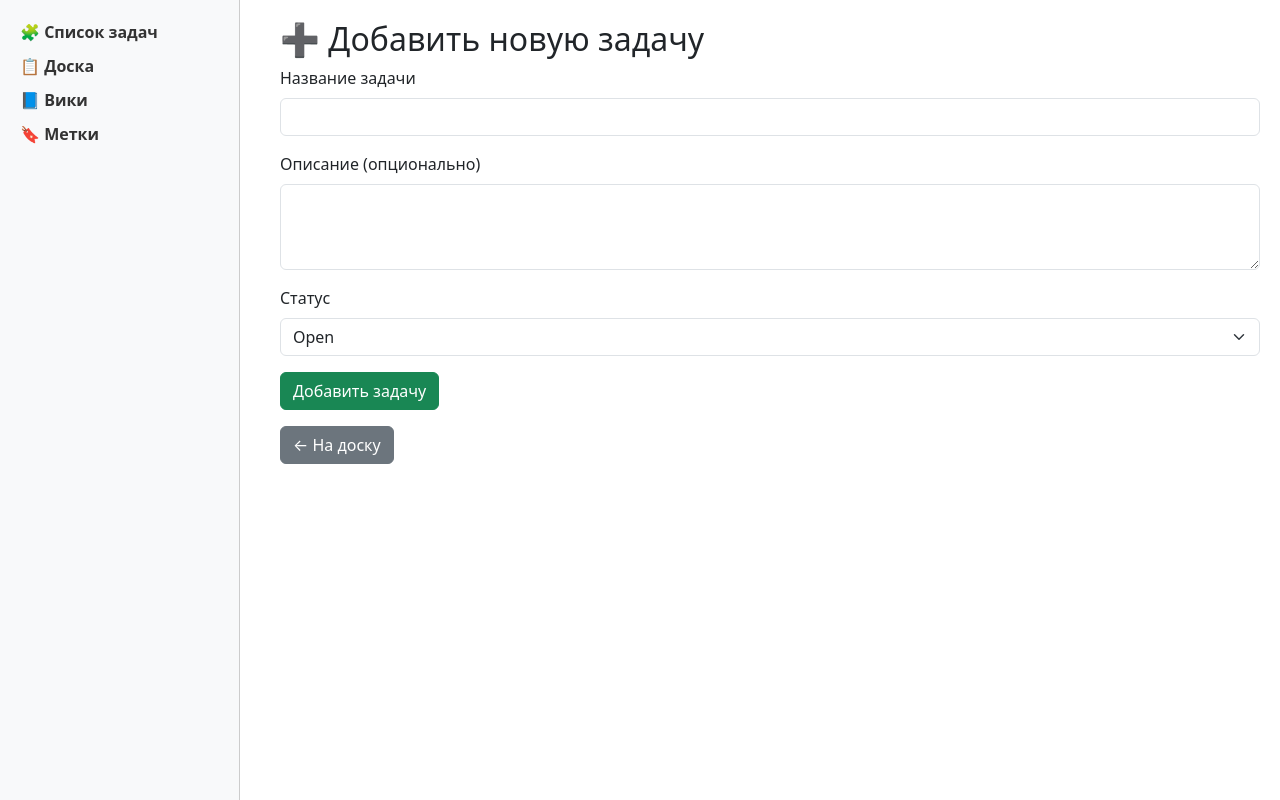
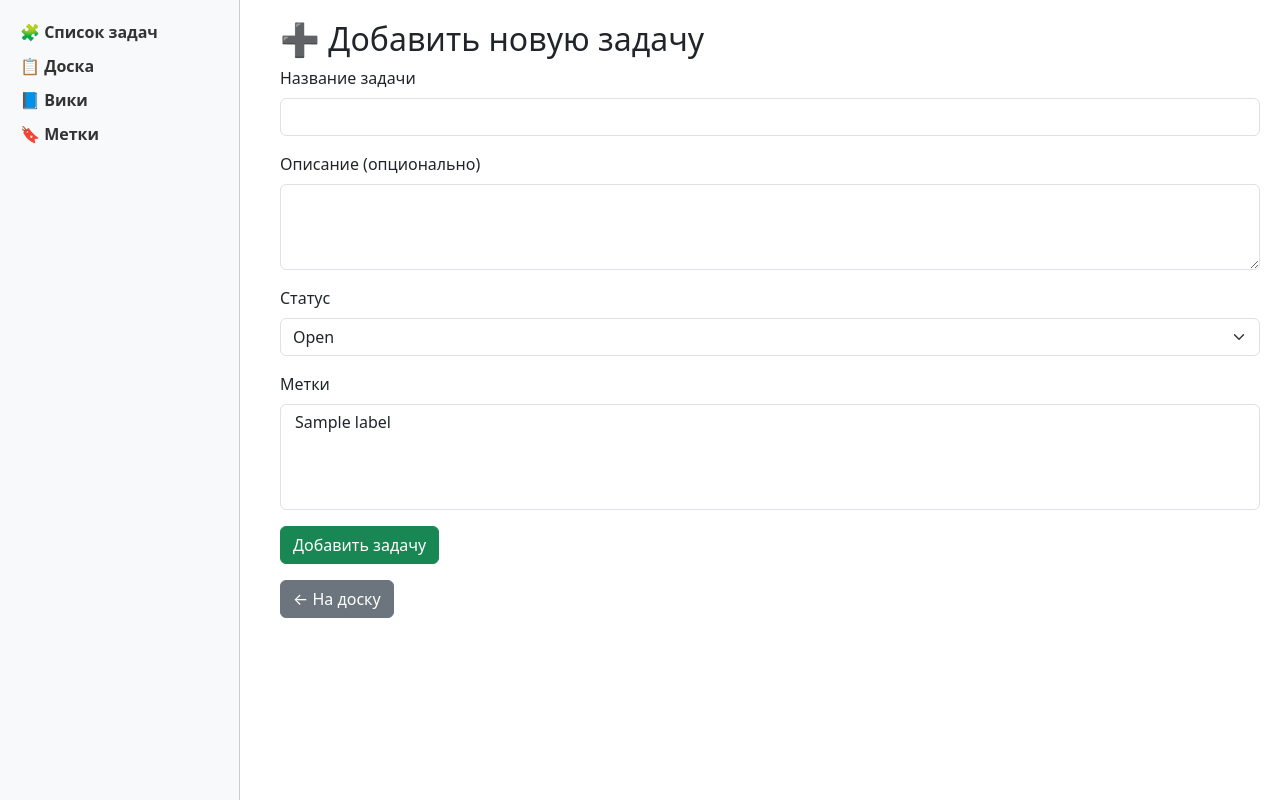
Before and after one commit to SergeySavchenka/diplom, a Flask app: template templates/add_task.html in a window 1280 px wide. Run offline with Flask 3, Linux system fonts and the light colour scheme; tables that the repository leaves empty hold one stand-in row (values such as "Sample post"); the template is opened without the code that fills it: values that come from a table or form of the project are taken from there, most other values are stand-ins (such as "Sample title", 1, 10 or a date in 2020).

Commit message:
Update add_task.html

```diff
--- a/templates/add_task.html
+++ b/templates/add_task.html
@@ -22,6 +22,17 @@
             {% endfor %}
         </select>
     </div>
+
+    <!-- Метки -->
+    <div class="mb-3">
+        <label for="label_ids" class="form-label">Метки</label>
+        <select name="label_ids" id="label_ids" class="form-select" multiple>
+            {% for label in all_labels %}
+                <option value="{{ label.id }}">{{ label.name }}</option>
+            {% endfor %}
+        </select>
+    </div>
+
     <button type="submit" class="btn btn-success">Добавить задачу</button>
 </form>
 
```
